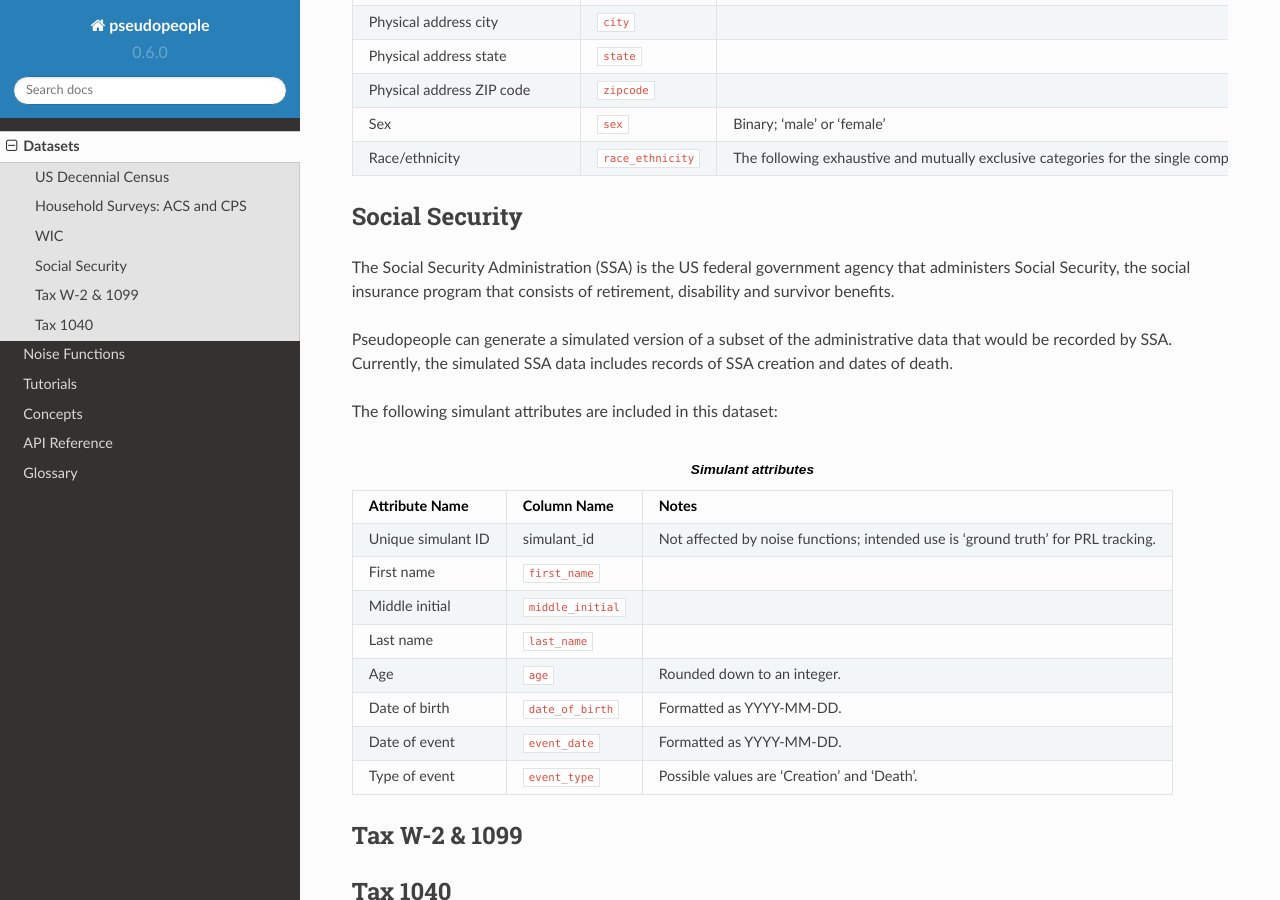
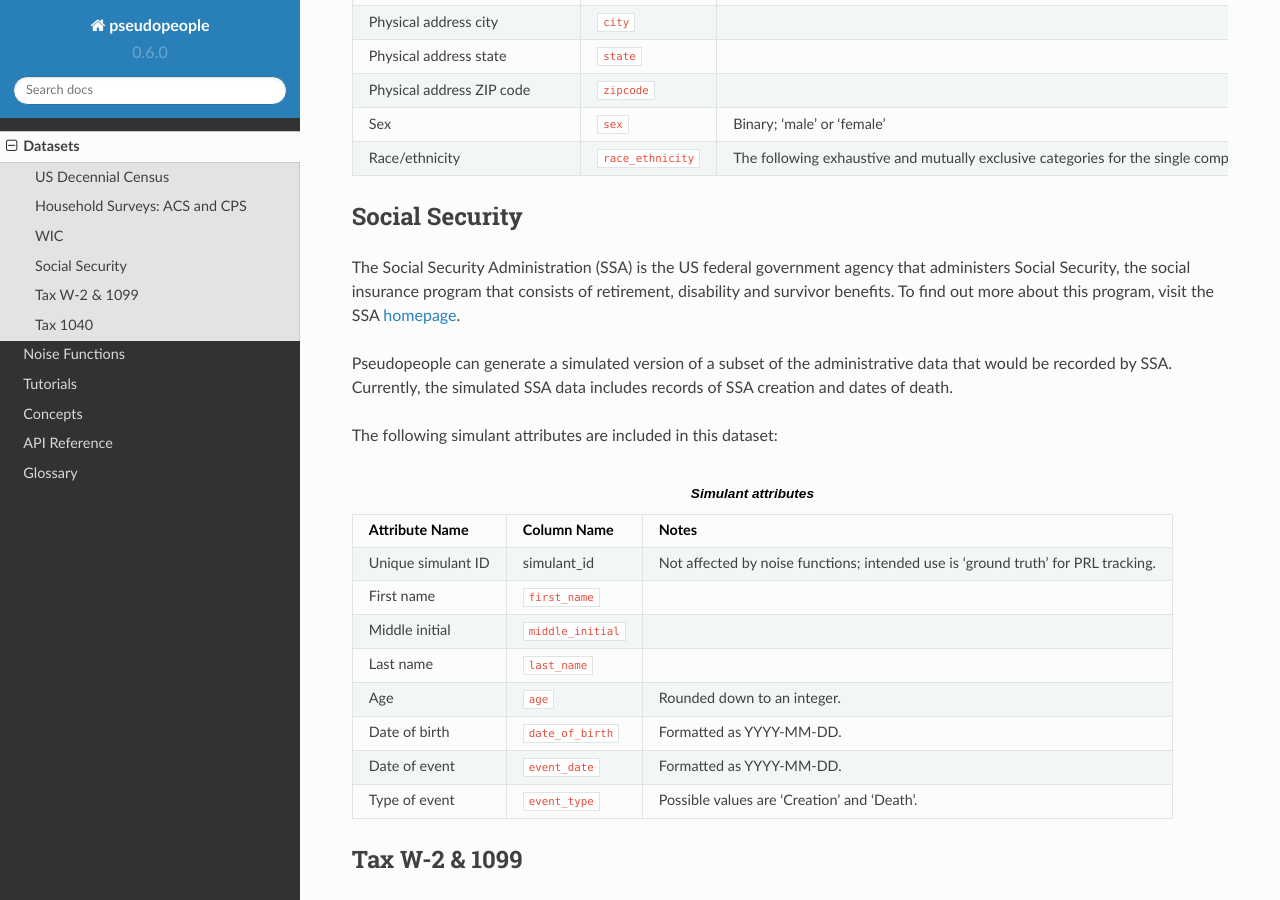
Before and after one commit to ihmeuw/pseudopeople, a Sphinx documentation site: the page built from docs/source/datasets/index.rst, in a window 1280 px wide and 900 px high, scrolled down 3567 px. Built offline with Sphinx 7.4.7 and the Read the Docs theme 2.0.0, drawn with Linux system fonts in a browser that asks for light colours.

Commit message:
adding ssa website link

```diff
--- a/docs/source/datasets/index.rst
+++ b/docs/source/datasets/index.rst
@@ -238,7 +238,7 @@ Social Security
 ---------------
 
 The Social Security Administration (SSA) is the US federal government agency that administers Social Security, the social insurance program
-that consists of retirement, disability and survivor benefits.
+that consists of retirement, disability and survivor benefits. To find out more about this program, visit the SSA `homepage <https://www.ssa.gov/about-ssa>`_.
 
 Pseudopeople can generate a simulated version of a subset of the administrative data that would be recorded by SSA. Currently, the simulated
 SSA data includes records of SSA creation and dates of death.
```
